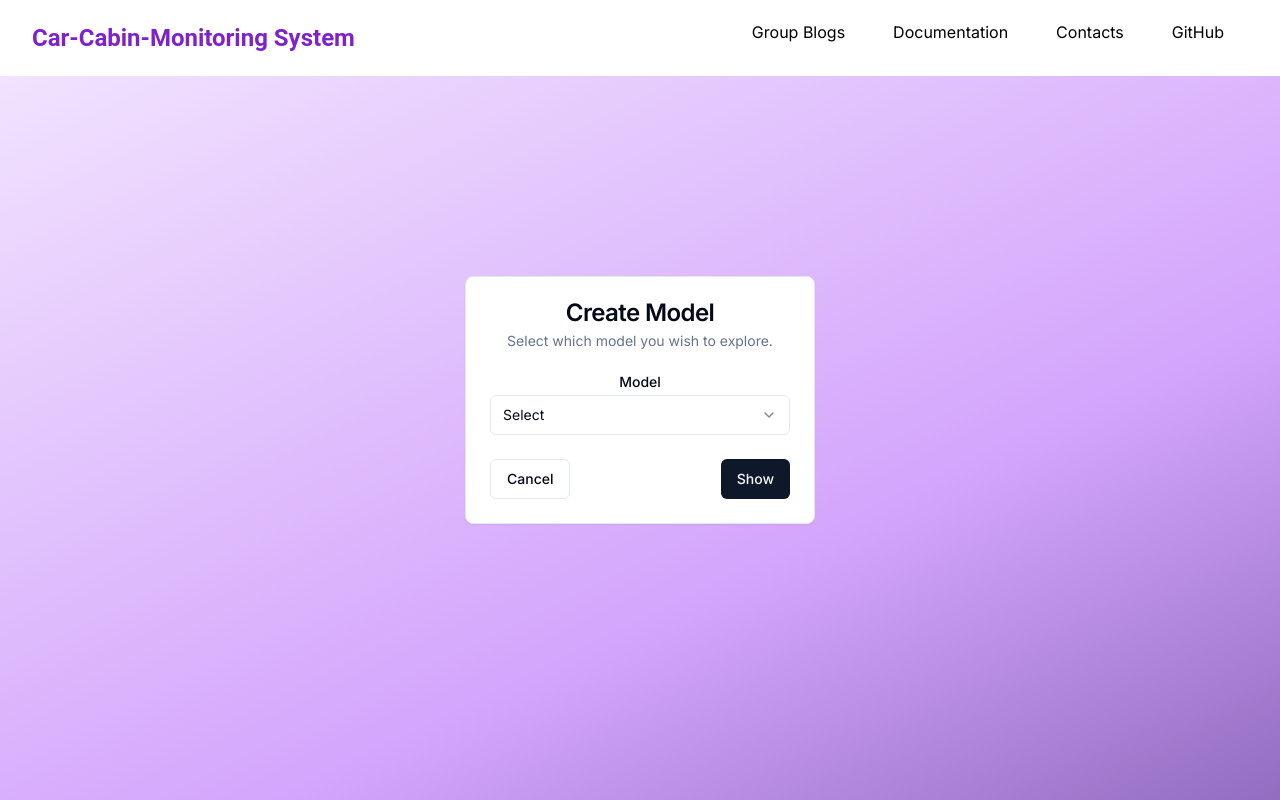
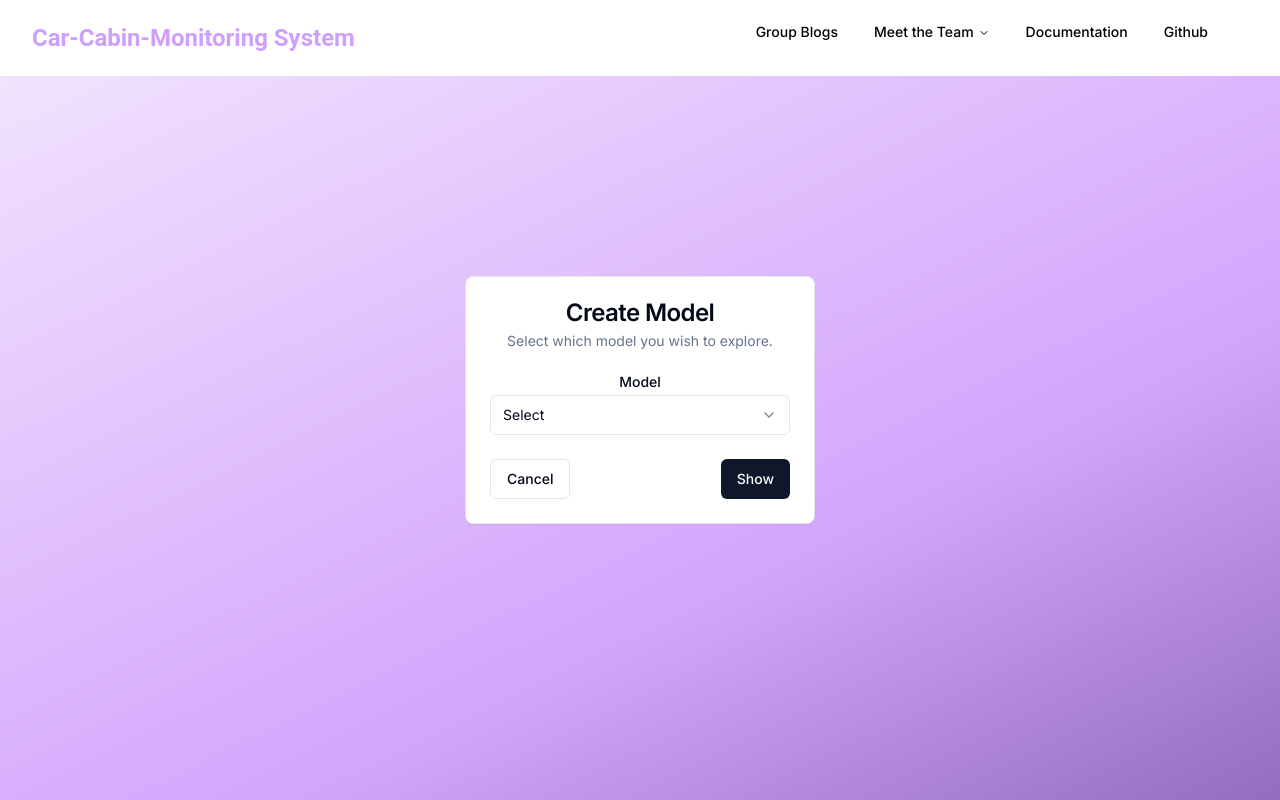
Before and after one commit to cyprus09/Car-Cabin-Monitoring, a Next.js app in the folder dip-web-app/: page / in a window 1280 px wide. Built offline with nearby package versions, Linux system fonts and the light colour scheme.

Commit message:
added team features

```diff
--- /dev/null
+++ b/dip-web-app/src/components/contacts.tsx
@@ -0,0 +1,128 @@
+"use client"
+
+import * as React from "react"
+import Link from "next/link"
+import { Avatar, AvatarFallback, AvatarImage } from "@/components/ui/avatar"
+
+import { cn } from "@/lib/utils"
+import {
+  NavigationMenu,
+  NavigationMenuContent,
+  NavigationMenuItem,
+  NavigationMenuLink,
+  NavigationMenuList,
+  NavigationMenuTrigger,
+  navigationMenuTriggerStyle,
+} from "@/components/ui/navigation-menu"
+
+const components: { title: string; description: string }[] = [
+  {
+    title: "Mayank",
+    description:
+      "Responsible for the entire web app, helping with action detection and consultations, project report",
+  },
+  {
+    title: "Li Jinyuang",
+    description:
+      "Implemented the Temporal Shift Module for Action Recognition",
+  },
+  {
+    title: "Cyrus",
+    description:
+      "Implemented YOLOV7 for Object Recognition and writing project report",
+  },
+  {
+    title: "Dominic",
+    description: "Implemented the Alert Model for Object Detection",
+  },
+  {
+    title: "Bing Hong",
+    description:
+      "Demo preparation and video making to test the models",
+  },
+  {
+    title: "Hadee",
+    description:
+      "A Demo preparation and video making to test the models",
+  },
+]
+
+export function Contacts() {
+  return (
+    <NavigationMenu>
+      <NavigationMenuList>
+        <NavigationMenuItem>
+            <a href="https://blogs.ntu.edu.sg/ee3180-2324s1-e007/wp-login.php?privacy=2&redirect_to=https%3A%2F%2Fblogs.ntu.edu.sg%2Fee3180-2324s1-e007%2F" target="_blank" rel="noopener noreferrer">
+                <NavigationMenuLink className={navigationMenuTriggerStyle()}>
+                    Group Blogs
+                </NavigationMenuLink>
+            </a>
+        </NavigationMenuItem>
+        <NavigationMenuItem>
+          <NavigationMenuTrigger>Meet the Team</NavigationMenuTrigger>
+          <NavigationMenuContent>
+            <ul className="grid w-[400px] gap-3 p-4 md:w-[500px] md:grid-cols-2 lg:w-[600px] ">
+              {components.map((component) => (
+                <div>
+                <div>
+                    <Avatar>
+                    <AvatarImage src="https://github.com/shadcn.png" />
+                    <AvatarFallback>CN</AvatarFallback>
+                    </Avatar>
+                </div>
+                <div>
+                <ListItem
+                  key={component.title}
+                  title={component.title}>
+                  {component.description}
+                </ListItem>
+                </div>
+                </div>
+              ))}
+            </ul>
+          </NavigationMenuContent>
+        </NavigationMenuItem>
+        <NavigationMenuItem>
+        <a href="https://github.com/cyprus09/Car-Cabin-Monitoring" target="_blank" rel="noopener noreferrer">
+            <NavigationMenuLink className={navigationMenuTriggerStyle()}>
+                Documentation
+            </NavigationMenuLink>
+        </a>
+        </NavigationMenuItem>
+        <NavigationMenuItem>
+        <a href="https://github.com/cyprus09/Car-Cabin-Monitoring" target="_blank" rel="noopener noreferrer">
+            <NavigationMenuLink className={navigationMenuTriggerStyle()}>
+                Github
+            </NavigationMenuLink>
+        </a>
+        </NavigationMenuItem>
+      </NavigationMenuList>
+    </NavigationMenu>
+  )
+}
+
+const ListItem = React.forwardRef<
+  React.ElementRef<"a">,
+  React.ComponentPropsWithoutRef<"a">
+>(({ className, title, children, ...props }, ref) => {
+  return (
+    <li>
+      <NavigationMenuLink asChild>
+        <a
+          ref={ref}
+          className={cn(
+            "block select-none space-y-1 rounded-md p-3 leading-none no-underline outline-none transition-colors hover:bg-accent hover:text-accent-foreground focus:bg-accent focus:text-accent-foreground",
+            className
+          )}
+          {...props}
+        >
+          <div className="text-sm font-medium leading-none">{title}</div>
+          <p className="line-clamp-2 text-sm leading-snug text-muted-foreground">
+            {children}
+          </p>
+        </a>
+      </NavigationMenuLink>
+    </li>
+  )
+})
+ListItem.displayName = "ListItem"
--- a/dip-web-app/src/components/main-card.tsx
+++ b/dip-web-app/src/components/main-card.tsx
@@ -41,7 +41,7 @@ export function CardWithForm() {
                 </SelectTrigger>
                 <SelectContent position="popper">
                   <SelectItem value="https://google.com">YoloV7 (Object Recognition)</SelectItem>
-                  <SelectItem value="https://www.youtube.com">Action Recognition 1</SelectItem>
+                  <SelectItem value="/Users/Dell1/Downloads/front1_outcome.MP4">Action Recognition 1</SelectItem>
                   <SelectItem value="https://www.youtube.com/watch?v=5eCg1Def1ik">Action Recognition 2</SelectItem>
                 </SelectContent>
               </Select>
--- a/dip-web-app/src/components/nav-bar.tsx
+++ b/dip-web-app/src/components/nav-bar.tsx
@@ -3,6 +3,7 @@
 import Image from 'next/image';
 import Link from 'next/link';
 import { useState } from 'react';
+import { Contacts } from './contacts';
 
 function NavBar() {
   const [navbar, setNavbar] = useState(false);
@@ -11,7 +12,7 @@ function NavBar() {
     fontFamily: 'Roboto, sans-serif',
     fontSize: '1.5rem',
     fontWeight: 'bold',
-    color: '#7E22CE',
+    color: '#CF9FFF',
   };
 
   return (
@@ -24,52 +25,16 @@ function NavBar() {
               <Link href="/">
                 <h1 style={fontStyles}>Car-Cabin-Monitoring System</h1>
               </Link>
-              <div className="md:hidden">
-                <button
-                  className="p-2 text-gray-700 rounded-md outline-none focus:border-gray-400 focus:border"
-                  onClick={() => setNavbar(!navbar)}
-                >
-                  {navbar ? (
-                    <Image src="/close.svg" width={30} height={30} alt="logo" />
-                  ) : (
-                    <Image
-                      src="/hamburger-menu.svg"
-                      width={30}
-                      height={30}
-                      alt="logo"
-                      className="focus:border-none active:border-none"
-                    />
-                  )}
-                </button>
-              </div>
             </div>
           </div>
           <div>
             <div
               className={`flex-1 justify-self-center pb-3 mt-8 md:block md:pb-0 md:mt-0 ${
                 navbar ? 'p-12 md:p-0 block' : 'hidden'
-              }`}
-            >
+              }`}>
               <ul className="h-screen md:h-auto items-center justify-center md:flex ">
-                <li className="pb-6 text-l text-black py-3 md:px-6 text-center border-b-2 md:border-b-0  hover:bg-purple-900  border-purple-900  md:hover:text-purple-600 md:hover:bg-transparent">
-                  <Link href="https://blogs.ntu.edu.sg/ee3180-2324s1-e007" target="_blank" onClick={() => setNavbar(!navbar)}>
-                    Group Blogs
-                  </Link>
-                </li>
                 <li className="pb-6 text-l text-black py-3 px-6 text-center  border-b-2 md:border-b-0  hover:bg-purple-600  border-purple-900  md:hover:text-purple-600 md:hover:bg-transparent">
-                  <Link href="#blog" target="_blank" onClick={() => setNavbar(!navbar)}>
-                    Documentation
-                  </Link>
-                </li>
-                <li className="pb-6 text-l text-black py-3 px-6 text-center  border-b-2 md:border-b-0  hover:bg-purple-600  border-purple-900  md:hover:text-purple-600 md:hover:bg-transparent">
-                  <Link href="#contact" target="_blank" onClick={() => setNavbar(!navbar)}>
-                    Contacts
-                  </Link>
-                </li>
-                <li className="pb-6 text-l text-black py-3 px-6 text-center  border-b-2 md:border-b-0  hover:bg-purple-600  border-purple-900  md:hover:text-purple-600 md:hover:bg-transparent">
-                  <Link href="https://github.com/cyprus09/Car-Cabin-Monitoring" target="_blank" onClick={() => setNavbar(!navbar)}>
-                    GitHub
-                  </Link>
+                  <Contacts/>
                 </li>
               </ul>
             </div>
--- /dev/null
+++ b/dip-web-app/src/components/ui/avatar.tsx
@@ -0,0 +1,50 @@
+"use client"
+
+import * as React from "react"
+import * as AvatarPrimitive from "@radix-ui/react-avatar"
+
+import { cn } from "@/lib/utils"
+
+const Avatar = React.forwardRef<
+  React.ElementRef<typeof AvatarPrimitive.Root>,
+  React.ComponentPropsWithoutRef<typeof AvatarPrimitive.Root>
+>(({ className, ...props }, ref) => (
+  <AvatarPrimitive.Root
+    ref={ref}
+    className={cn(
+      "relative flex h-10 w-10 shrink-0 overflow-hidden rounded-full",
+      className
+    )}
+    {...props}
+  />
+))
+Avatar.displayName = AvatarPrimitive.Root.displayName
+
+const AvatarImage = React.forwardRef<
+  React.ElementRef<typeof AvatarPrimitive.Image>,
+  React.ComponentPropsWithoutRef<typeof AvatarPrimitive.Image>
+>(({ className, ...props }, ref) => (
+  <AvatarPrimitive.Image
+    ref={ref}
+    className={cn("aspect-square h-full w-full", className)}
+    {...props}
+  />
+))
+AvatarImage.displayName = AvatarPrimitive.Image.displayName
+
+const AvatarFallback = React.forwardRef<
+  React.ElementRef<typeof AvatarPrimitive.Fallback>,
+  React.ComponentPropsWithoutRef<typeof AvatarPrimitive.Fallback>
+>(({ className, ...props }, ref) => (
+  <AvatarPrimitive.Fallback
+    ref={ref}
+    className={cn(
+      "flex h-full w-full items-center justify-center rounded-full bg-muted",
+      className
+    )}
+    {...props}
+  />
+))
+AvatarFallback.displayName = AvatarPrimitive.Fallback.displayName
+
+export { Avatar, AvatarImage, AvatarFallback }
--- a/dip-web-app/src/components/ui/navigation-menu.tsx
+++ b/dip-web-app/src/components/ui/navigation-menu.tsx
@@ -41,7 +41,7 @@ NavigationMenuList.displayName = NavigationMenuPrimitive.List.displayName
 const NavigationMenuItem = NavigationMenuPrimitive.Item
 
 const navigationMenuTriggerStyle = cva(
-  "group inline-flex h-10 w-max items-center justify-center rounded-md bg-background px-4 py-2 text-sm font-medium transition-colors hover:bg-accent hover:text-accent-foreground focus:bg-accent focus:text-accent-foreground focus:outline-none disabled:pointer-events-none disabled:opacity-50 data-[active]:bg-accent/50 data-[state=open]:bg-accent/50"
+  "group inline-flex h-10 w-max items-center justify-center rounded-md bg-background px-4 py-2 text-sm font-medium transition-colors hover:text-accent-foreground focus:bg-accent focus:text-accent-foreground focus:outline-none disabled:pointer-events-none disabled:opacity-50 data-[active]:bg-accent/50 data-[state=open]:bg-accent/50"
 )
 
 const NavigationMenuTrigger = React.forwardRef<
```
